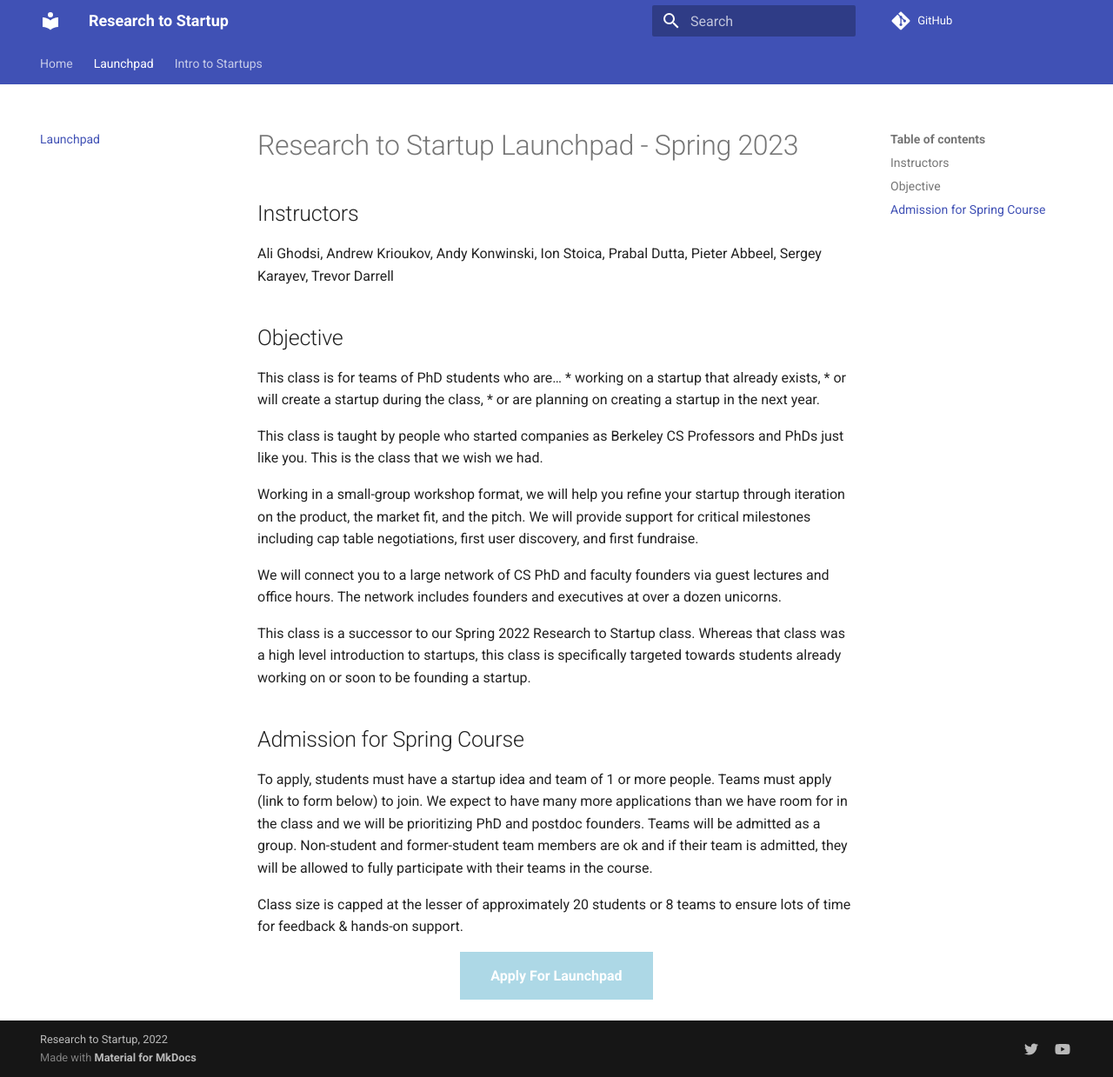
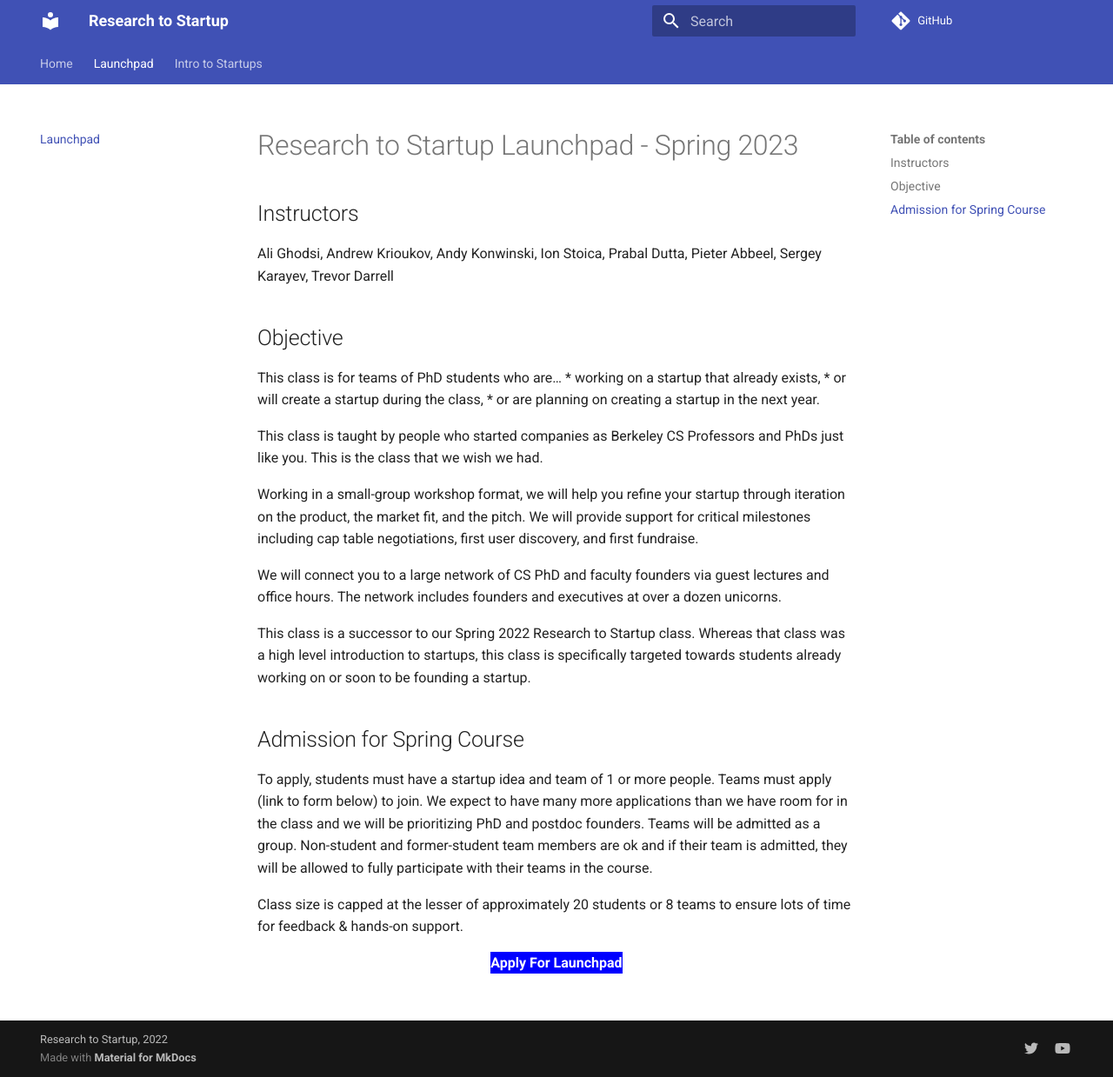
Before and after one commit to research-to-startup/research-to-startup.github.io, an MkDocs documentation site: the page built from docs/launchpad-sp23.md, in a window 1280 px wide and 1239 px high. Shown: the whole window at 87% size. Built offline with MkDocs 1.6.1 and Material for MkDocs 9.7.7, drawn with Linux system fonts in a browser that asks for light colours; comment, search, counter and statistics services are not loaded.

Commit message:
Update extra.css

```diff
--- a/docs/stylesheets/extra.css
+++ b/docs/stylesheets/extra.css
@@ -51,9 +51,9 @@
 
 .apply-button {
   color: white;
-  background-color: lightblue;
-  padding: 15px 35px;
-  margin: auto;
+  background-color: blue;
+  margin-top: 10px
+  padding: 25px 35px;
   text-decoration: none
 }
 
```
